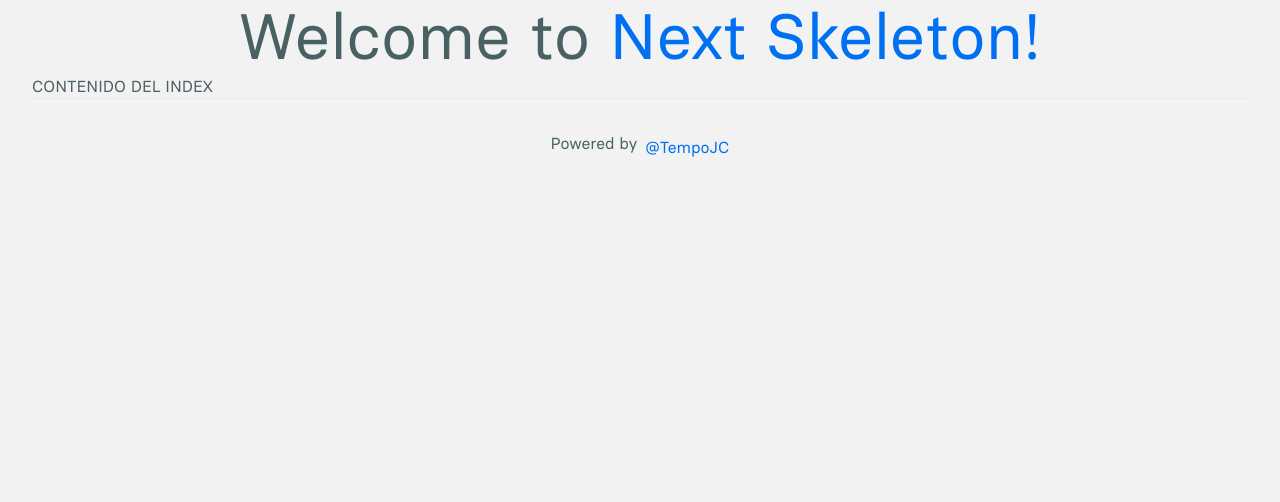
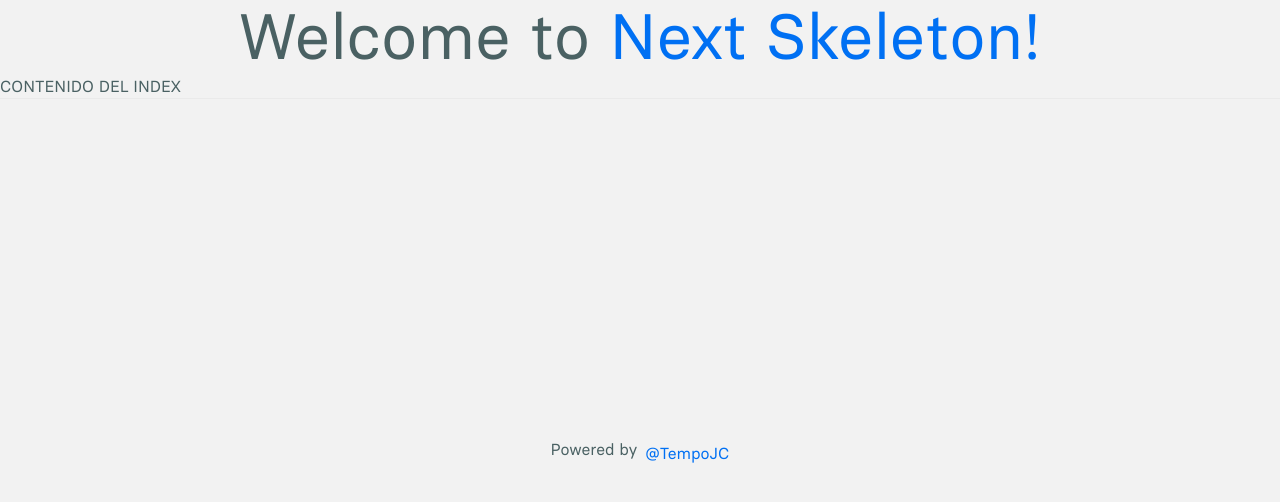
Before and after one commit to TempoJC/tempojc-portfolio, a Next.js app: page / in a window 1280 px wide. Shown: the top 502 px of the page. Built offline with nearby package versions, Linux system fonts and the light colour scheme.

Commit message:
style: layout

```diff
--- a/src/components/templates/Layout/Layout.module.css
+++ /dev/null
@@ -1,3 +0,0 @@
-.container {
-	padding: 0 2rem;
-}
--- a/src/components/templates/Layout/Layout.tsx
+++ b/src/components/templates/Layout/Layout.tsx
@@ -1,7 +1,6 @@
 import { FC, ReactNode } from 'react';
 import { Footer } from '@/Organisms/Footer';
 import { Header } from '@/Organisms/Header';
-import styles from './Layout.module.css';
 
 interface LayoutProps {
 	children: ReactNode;
@@ -9,7 +8,7 @@ interface LayoutProps {
 
 export const Layout: FC<LayoutProps> = ({ children }) => {
 	return (
-		<div className={styles.container}>
+		<div className="flex flex-col justify-start min-h-screen">
 			<Header />
 			<main>{children}</main>
 			<Footer />
```
